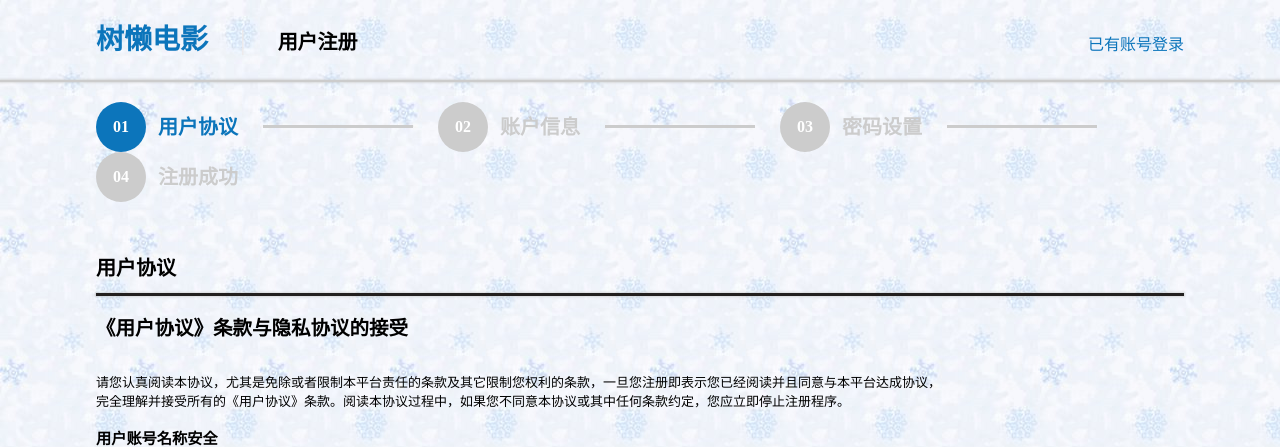
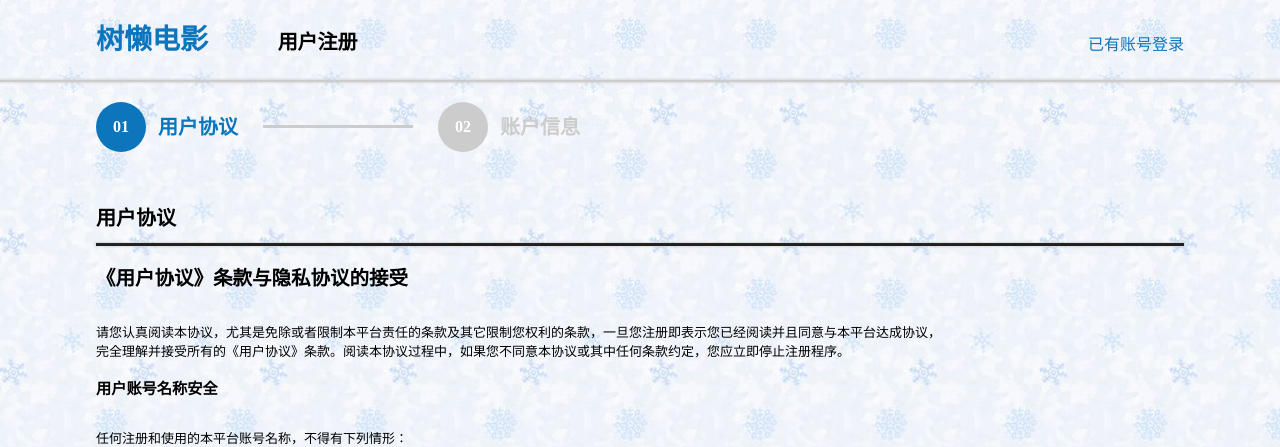
Before and after one commit to SAH01/movie-top-webapp, a Flask app: page /regis in a window 1280 px wide. Shown: the top 447 px of the page. Run offline with Flask 2, Linux system fonts and the light colour scheme.

Commit message:
2021-05-19

```diff
--- a/app.py
+++ b/app.py
@@ -2,6 +2,7 @@ from flask import request, jsonify, render_template
 from flask import redirect
 from flask import Flask, url_for
 import sql
+import pymysql
 app = Flask(__name__)
 # 登录注册模块
 @app.route('/')
@@ -195,6 +196,22 @@ def android_user_like_trans():
 def user_pager():
     return render_template("usermain.html")
 #用户部分
+#网页登陆注册部分
+@app.route('/web_register', methods=['GET', 'POST'])
+def web_register():
+    phoneNumber = request.form.get('phoneNumber')
+    password =request.form.get('password')
+    email = request.form.get('email')
+    username = request.form.get('username')
+    print("这是网页注册路由！")
+    print(phoneNumber+" "+password+" "+email+" "+username)
+    sql.web_register(phoneNumber,password,email,username)
+    return redirect(url_for('hello_world_show'),code=302)
+@app.route('/web_login')
+def web_login():
+
+    return 1
+#网页登陆注册部分
 if __name__ == '__main__':
     host="127.0.0.1"
     port=5000
--- a/static/js/register.js
+++ b/static/js/register.js
@@ -9,19 +9,20 @@ function next(i){
         $("#step-02").css("display","none");
         $("#step-03").css("display","block");
         $("#step-3").css("backgroundColor","#0C75BB");
-        $("#step-02-line").css("backgroundColor","#0C75BB");
-        $("#step-3-text").css("color","#0C75BB");
-    }else if(i==3){
-        $("#step-03").css("display","none");
-        $("#step-04").css("display","block");
-        $("#step-4").css("backgroundColor","#0C75BB");
-        $("#step-03-line").css("backgroundColor","#0C75BB");
-        $("#step-4-text").css("color","#0C75BB");
-        console.log($("#userobjectform").serialize());
-        console.log($("#userinfoform").serialize());
-        console.log($("#passwordform").serialize());
-        //serializeObject()
-    }else{
+        // $("#step-02-line").css("backgroundColor","#0C75BB");
+        // $("#step-3-text").css("color","#0C75BB");
+    // }else if(i==3){
+    //     $("#step-03").css("display","none");
+    //     $("#step-04").css("display","block");
+    //     $("#step-4").css("backgroundColor","#0C75BB");
+    //     $("#step-03-line").css("backgroundColor","#0C75BB");
+    //     $("#step-4-text").css("color","#0C75BB");
+    //     console.log($("#userobjectform").serialize());
+    //     console.log($("#userinfoform").serialize());
+    //     console.log($("#passwordform").serialize());
+    //     //serializeObject()
+    }
+    else{
         console.log(225)
     }
 }
@@ -34,23 +35,24 @@ function previous(i){
         $("#step-01-line").css("backgroundColor","#cccccc");
         $("#step-2").css("backgroundColor","#cccccc");
         $("#step-2-text").css("color","#cccccc");
-    }else if(i==3){
-        $("#step-02").css("display","block");
-        $("#step-03").css("display","none");
-        $("#step-02-line").css("backgroundColor","#cccccc");
-        $("#step-3").css("backgroundColor","#cccccc");
-        $("#step-3-text").css("color","#cccccc");
     }
+    // else if(i==3){
+    //     $("#step-02").css("display","block");
+    //     $("#step-03").css("display","none");
+    //     $("#step-02-line").css("backgroundColor","#cccccc");
+    //     $("#step-3").css("backgroundColor","#cccccc");
+    //     $("#step-3-text").css("color","#cccccc");
+    // }
 }
 //跳转功能
 
-function gologin(){
-    window.open("http://"+host+":"+port, "_self")
-}
-function goindex(){
-    // alert("请先登录！");
-    window.open("http://"+host+":"+port+"/show", "_self")
-}
+// function gologin(){
+//     window.open("http://"+host+":"+port, "_self")
+// }
+// function goindex(){
+//     // alert("请先登录！");
+//     window.open("http://"+host+":"+port+"/show", "_self")
+// }
 //
 function showTips(id,info){
     document.getElementById(id+"span").innerHTML="<font color='gray'>"+info+"</font>";
@@ -197,32 +199,8 @@ function check_phone(){
     return true
     //检测手机号码合法性 11位 全数字
 }
-//第二步整体验证
-function check_step2(){
-    var name= document.getElementById("username").value
-    // var id= document.getElementById("IDNumber").value
-    var email= document.getElementById("email").value
-    var phoneNumber= document.getElementById("phoneNumber").value
-    if(name.length==0 || email.length==0 || phoneNumber.length==0)
-    {
-        alert("请把信息填写完整！")
-        return false
-    }
-    else{
-        flag1=check_name();
-        // flag2=check_id();
-        flag3=check_email();
-        flag4=check_phone();
-        if(flag1&&flag3&&flag4)
-            return true
-        else{
-            return false
-        }
-    }
-}
-
-//第三步两次密码验证
-function check_step3(){
+//两次密码验证
+function check_pass(){
     var first_pass=document.getElementById("password").value
     var second_pass=document.getElementById("confirmPassword").value
     var res = checkCN(first_pass)
@@ -248,3 +226,35 @@ function check_step3(){
     }
     return true
 }
+//第二步整体验证
+function check_step2(){
+    var userinfoform =document.getElementById('userinfoform')
+    var password = document.getElementById('password')
+    var confirmPassword = document.getElementById('confirmPassword')
+    var name= document.getElementById("username").value
+    // var id= document.getElementById("IDNumber").value
+    var email= document.getElementById("email").value
+    var phoneNumber= document.getElementById("phoneNumber").value
+    if(name.length==0 || email.length==0 || phoneNumber.length==0 || password.length==0 || confirmPassword.length == 0)
+    {
+        alert("请把信息填写完整！")
+        return false
+    }
+    else{
+        flag1=check_name();
+        flag2=check_pass();
+        flag3=check_email();
+        flag4=check_phone();
+        if(flag1&&flag2&&flag3&&flag4){
+            alert("注册成功！")
+        }
+        if(flag1&&flag2&&flag3&&flag4){
+            userinfoform.submit()
+            return true
+        }
+        else{
+            alert("注册失败！")
+            return false
+        }
+    }
+}
--- a/templates/regitser.html
+++ b/templates/regitser.html
@@ -30,17 +30,17 @@
             <div class="step-div">
                 <div id="step-2" class="step-uncheckd">02</div>
                 <div id="step-2-text" class="step-text-uncheckd">账户信息</div>
-                <div id="step-02-line" class="step-line"></div>
+<!--                <div id="step-02-line" class="step-line"></div>-->
             </div>
-            <div class="step-div">
-                <div id="step-3" class="step-uncheckd">03</div>
-                <div id="step-3-text" class="step-text-uncheckd">密码设置</div>
-                <div id="step-03-line" class="step-line"></div>
-            </div>
-            <div class="step-div">
-                <div id="step-4" class="step-uncheckd">04</div>
-                <div id="step-4-text" class="step-text-uncheckd">注册成功</div>
-            </div>
+<!--            <div class="step-div">-->
+<!--                <div id="step-3" class="step-uncheckd">03</div>-->
+<!--                <div id="step-3-text" class="step-text-uncheckd">密码设置</div>-->
+<!--                <div id="step-03-line" class="step-line"></div>-->
+<!--            </div>-->
+<!--            <div class="step-div">-->
+<!--                <div id="step-4" class="step-uncheckd">04</div>-->
+<!--                <div id="step-4-text" class="step-text-uncheckd">注册成功</div>-->
+<!--            </div>-->
         </div>
         <div style="clear:both;"></div>
         <div id="step-01">
@@ -88,7 +88,7 @@
             </div>
             <div style="clear: both;"></div>
             <div style="margin-top: 50px;">
-                <form name="userinfoform" id="userinfoform">
+                <form name="userinfoform" id="userinfoform" action="http://127.0.0.1:5000/web_register" method="post">
                     <div class="accountinfo">
                         <label for="username">您的昵称</label>
                         <input type="text" name="username" id="username" placeholder="请输入您的昵称"
@@ -119,22 +119,6 @@
                                         onblur="check('phoneNumber','手机号码不能为空！')" onchange="check_phone()"/>
                                         <span id="phoneNumberspan"></span>
                     </div>
-                    <div>
-                        <button type="button" onclick="previous(2)" class="previous-step">上一步</button>
-                        <button type="button" onclick="if(check_step2()) next(2)" class="next-step">下一步</button>
-                    </div>
-                </form>
-            </div>
-        </div>
-
-        <div id="step-03" style="display: none;">
-            <div style="margin-top: 50px;">
-                <div style="font-size: 20px;font-weight: bold;">密码设置</div>
-                <div class="line1"></div>
-            </div>
-            <div style="clear: both;"></div>
-            <div style="margin-top: 50px;">
-                <form name="passwordform" id="passwordform">
                     <div class="accountinfo">
                         <label for="password">登录密码</label>
                         <input type="password" name="password" id="password" placeholder="请设置您的登录密码"
@@ -151,27 +135,14 @@
                                         <span id="confirmPasswordspan"></span>
                     </div>
                     <div>
-                        <button type="button" onclick="previous(3)" class="previous-step">上一步</button>
-                        <button type="button" onclick="if(check_step3()) next(3)" class="next-step">下一步</button>
+                        <button type="button" onclick="previous(2)" class="previous-step">上一步</button>
+                        <button type="button" onclick="if(check_step2()) next(2)" class="next-step">完成</button>
                     </div>
                 </form>
             </div>
         </div>
-        <div id="step-04" style="display: none;">
-            <div>
-                <div class="img">
-                    <img src="../static/img/suss.png" alt="注册成功">
-                </div>
-                <div class="img-text">恭喜您注册成功</div>
-                <div class="step-04-button">
-                    <button type="button" onclick="gologin()" class="next-step">登 录</button>
-                    <button type="button" onclick="goindex()" class="previous-step">首 页</button>
-                </div>
-            </div>
-        </div>
     </div>
     <div style="clear: both;"></div>
-
     <div id="footer">
         <div>
             <div id="footer-img">
```
Also changed, not shown: sql.py (+14 -4 lines).
